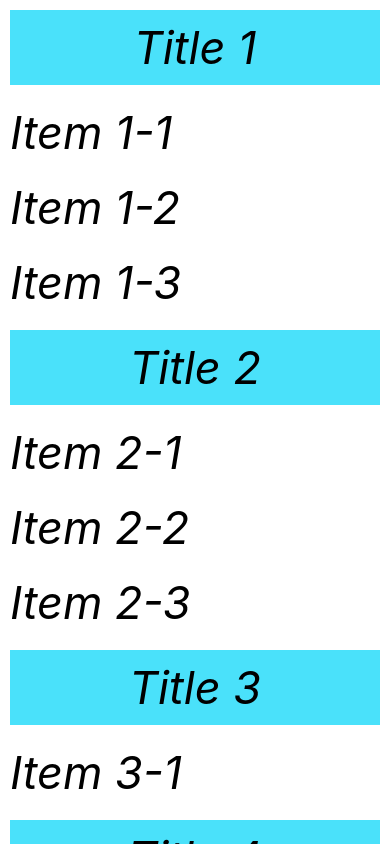
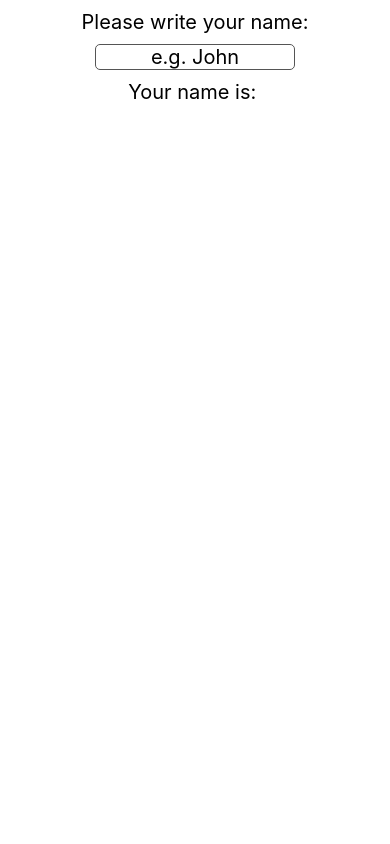
Before and after one commit to abdulbasit1993/React-Native-Tutorial, a React Native app: screen / in a window 390 px wide. Built offline with nearby package versions, Linux system fonts and the light colour scheme.

Commit message:
Text Input & Keyboard Example

```diff
--- a/App.js
+++ b/App.js
@@ -1,117 +1,40 @@
 import React, {useState} from 'react';
-import {
-  StyleSheet,
-  View,
-  Text,
-  ScrollView,
-  RefreshControl,
-  FlatList,
-  SectionList,
-} from 'react-native';
+import {StyleSheet, View, Text, TextInput} from 'react-native';
 
 const App = () => {
-  const [Items, setItems] = useState([
-    {name: 'Item 1'},
-    {name: 'Item 2'},
-    {name: 'Item 3'},
-    {name: 'Item 4'},
-    {name: 'Item 5'},
-    {name: 'Item 6'},
-    {name: 'Item 7'},
-    {name: 'Item 8'},
-    {name: 'Item 9'},
-    {name: 'Item 27'},
-    {name: 'Item 78'},
-  ]);
-  const DATA = [
-    {
-      title: 'Title 1',
-      data: ['Item 1-1', 'Item 1-2', 'Item 1-3'],
-    },
-    {
-      title: 'Title 2',
-      data: ['Item 2-1', 'Item 2-2', 'Item 2-3'],
-    },
-    {
-      title: 'Title 3',
-      data: ['Item 3-1'],
-    },
-    {
-      title: 'Title 4',
-      data: ['Item 4-1', 'Item 4-2'],
-    },
-  ];
-  const [Refreshing, setRefreshing] = useState(false);
+  const [name, setName] = useState('');
 
-  const onRefresh = () => {
-    setRefreshing(true);
-    setItems([...Items, {name: 'Item 69'}]);
-    setRefreshing(false);
-  };
   return (
-    <SectionList
-      keyExtractor={(item, index) => index.toString()}
-      sections={DATA}
-      renderItem={({item}) => <Text style={styles.text}>{item}</Text>}
-      renderSectionHeader={({section}) => (
-        <View style={styles.item}>
-          <Text style={styles.text}>{section.title}</Text>
-        </View>
-      )}
-    />
-    // <FlatList
-    //   keyExtractor={(item, index) => index.toString()}
-    //   data={Items}
-    //   renderItem={({item}) => (
-    //     <View style={styles.item}>
-    //       <Text style={styles.text}>{item.name}</Text>
-    //     </View>
-    //   )}
-    //   refreshControl={
-    //     <RefreshControl
-    //       refreshing={Refreshing}
-    //       onRefresh={onRefresh}
-    //       colors={['#ff00ff']}
-    //     />
-    //   }
-    // />
-    // <ScrollView
-    //   style={styles.body}
-    //   refreshControl={
-    //     <RefreshControl
-    //       refreshing={Refreshing}
-    //       onRefresh={onRefresh}
-    //       colors={['#ff00ff']}
-    //     />
-    //   }>
-    //   {Items.map(object => {
-    //     return (
-    //       <View style={styles.item} key={object.key}>
-    //         <Text style={styles.text}>{object.item}</Text>
-    //       </View>
-    //     );
-    //   })}
-    // </ScrollView>
+    <View style={styles.body}>
+      <Text style={styles.text}>Please write your name:</Text>
+      <TextInput
+        style={styles.input}
+        placeholder="e.g. John"
+        onChangeText={value => setName(value)}
+      />
+      <Text style={styles.text}>Your name is: {name}</Text>
+    </View>
   );
 };
 
 const styles = StyleSheet.create({
   body: {
     flex: 1,
-    flexDirection: 'column',
     backgroundColor: '#ffffff',
-  },
-  item: {
-    margin: 10,
-    backgroundColor: '#4ae1fa',
-    justifyContent: 'center',
     alignItems: 'center',
   },
   text: {
     color: '#000000',
-    fontSize: 45,
-    fontStyle: 'italic',
+    fontSize: 20,
     margin: 10,
+  },
+  input: {
+    width: 200,
+    borderWidth: 1,
+    borderColor: '#555',
+    borderRadius: 5,
+    textAlign: 'center',
+    fontSize: 20,
   },
 });
 
```
